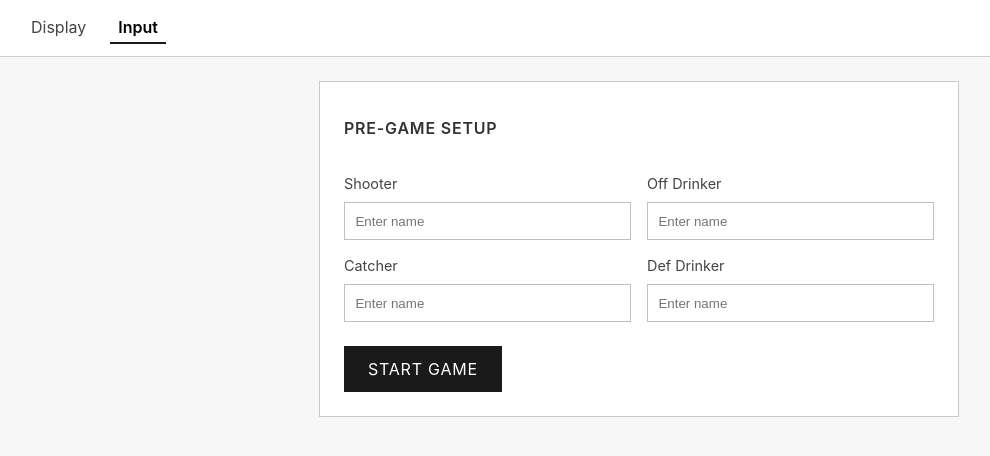
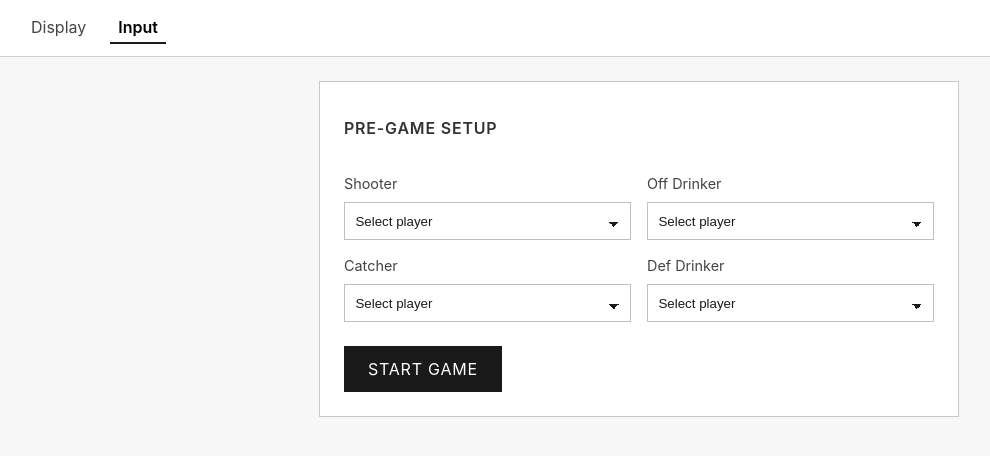
Before and after one commit to alexporasz/beerbaseball-app, a React (Vite) app: page /input in a window 1280 px wide. Shown: the top 456 px of the page, without its empty margins (1-991 px from the left). Built offline with nearby package versions, Linux system fonts and the light colour scheme.

Commit message:
Add roster dropdown with add player workflow

```diff
--- a/src/routes/Input.jsx
+++ b/src/routes/Input.jsx
@@ -1,7 +1,9 @@
-import { useState } from 'react';
+import { useEffect, useRef, useState } from 'react';
 import WireDiamond from '../components/WireDiamond.jsx';
 import { useGame } from '../state/GameContext.jsx';
 import '../styles/input.css';
+
+const ADD_NEW_OPTION = '__add_new__';
 
 const fields = [
   { key: 'shooter', label: 'Shooter' },
@@ -14,10 +16,77 @@ export default function Input() {
   const { state, dispatch } = useGame();
   const { gameStarted, players, bases, score, strikes, outs, half, lastSuccessfulAction } = state;
   const [formState, setFormState] = useState(players);
+  const [availablePlayers, setAvailablePlayers] = useState(() => {
+    const initialRoster = new Set(Object.values(players).filter(Boolean));
+    return Array.from(initialRoster);
+  });
+  const [addingKey, setAddingKey] = useState(null);
+  const [newPlayerName, setNewPlayerName] = useState('');
+  const newPlayerInputRef = useRef(null);
+
+  useEffect(() => {
+    if (addingKey && newPlayerInputRef.current) {
+      newPlayerInputRef.current.focus();
+    }
+  }, [addingKey]);
+
+  useEffect(() => {
+    setFormState(players);
+    setAvailablePlayers((current) => {
+      const roster = new Set(current);
+      Object.values(players)
+        .filter(Boolean)
+        .forEach((name) => roster.add(name));
+      return Array.from(roster);
+    });
+  }, [players]);
 
   const handleChange = (event) => {
     const { name, value } = event.target;
+    if (value === ADD_NEW_OPTION) {
+      setAddingKey(name);
+      setNewPlayerName('');
+      return;
+    }
+    setAddingKey((current) => (current === name ? null : current));
     setFormState((current) => ({ ...current, [name]: value }));
+  };
+
+  const handleNewPlayerChange = (event) => {
+    setNewPlayerName(event.target.value);
+  };
+
+  const confirmAddPlayer = () => {
+    if (!addingKey) return;
+    const trimmedName = newPlayerName.trim();
+    if (!trimmedName) {
+      return;
+    }
+
+    const existingName = availablePlayers.find(
+      (name) => name.toLowerCase() === trimmedName.toLowerCase()
+    );
+    const finalName = existingName ?? trimmedName;
+
+    if (!existingName) {
+      setAvailablePlayers((current) => [...current, finalName]);
+    }
+
+    setFormState((current) => ({ ...current, [addingKey]: finalName }));
+    setAddingKey(null);
+    setNewPlayerName('');
+  };
+
+  const handleNewPlayerKeyDown = (event) => {
+    if (event.key === 'Enter') {
+      event.preventDefault();
+      confirmAddPlayer();
+    }
+  };
+
+  const handleCancelAddPlayer = () => {
+    setAddingKey(null);
+    setNewPlayerName('');
   };
 
   const handleStart = (event) => {
@@ -46,13 +115,49 @@ export default function Input() {
             {fields.map(({ key, label }) => (
               <label key={key} className="field">
                 <span>{label}</span>
-                <input
-                  type="text"
+                <select
                   name={key}
-                  value={formState[key] ?? ''}
+                  value={addingKey === key ? ADD_NEW_OPTION : formState[key] ?? ''}
                   onChange={handleChange}
-                  placeholder="Enter name"
-                />
+                >
+                  <option value="">Select player</option>
+                  {(() => {
+                    const selectedValue = formState[key] ?? '';
+                    const options = availablePlayers.includes(selectedValue) || !selectedValue
+                      ? availablePlayers
+                      : [...availablePlayers, selectedValue];
+                    return options.map((nameOption) => (
+                      <option key={nameOption} value={nameOption}>
+                        {nameOption}
+                      </option>
+                    ));
+                  })()}
+                  <option value={ADD_NEW_OPTION}>Add a player…</option>
+                </select>
+                {addingKey === key && (
+                  <div className="add-player">
+                    <input
+                      type="text"
+                      value={newPlayerName}
+                      onChange={handleNewPlayerChange}
+                      onKeyDown={handleNewPlayerKeyDown}
+                      placeholder="Enter new player name"
+                      ref={newPlayerInputRef}
+                    />
+                    <div className="add-player-controls">
+                      <button type="button" className="inline-btn" onClick={confirmAddPlayer}>
+                        Save
+                      </button>
+                      <button
+                        type="button"
+                        className="inline-btn secondary-btn"
+                        onClick={handleCancelAddPlayer}
+                      >
+                        Cancel
+                      </button>
+                    </div>
+                  </div>
+                )}
               </label>
             ))}
           </div>
--- a/src/styles/input.css
+++ b/src/styles/input.css
@@ -25,10 +25,50 @@
   color: #444;
 }
 
-.field input {
+.field input,
+.field select {
   padding: 0.65rem;
   border: 1px solid #c0c0c0;
   background: #fff;
+  color: #1a1a1a;
+}
+
+.field select {
+  appearance: none;
+  -webkit-appearance: none;
+  -moz-appearance: none;
+  background-image: linear-gradient(45deg, transparent 50%, #1a1a1a 50%),
+    linear-gradient(135deg, #1a1a1a 50%, transparent 50%);
+  background-position: calc(100% - 16px) calc(50% + 3px), calc(100% - 11px) calc(50% + 3px);
+  background-size: 5px 5px, 5px 5px;
+  background-repeat: no-repeat;
+  padding-right: 2.5rem;
+}
+
+.add-player {
+  display: grid;
+  gap: 0.5rem;
+}
+
+.add-player-controls {
+  display: flex;
+  gap: 0.5rem;
+}
+
+.inline-btn {
+  padding: 0.5rem 1rem;
+  border: 1px solid #1a1a1a;
+  background: #1a1a1a;
+  color: #fff;
+  cursor: pointer;
+  text-transform: uppercase;
+  letter-spacing: 0.05em;
+  font-size: 0.75rem;
+}
+
+.inline-btn.secondary-btn {
+  border-color: #c0c0c0;
+  background: #f6f6f6;
   color: #1a1a1a;
 }
 
```
